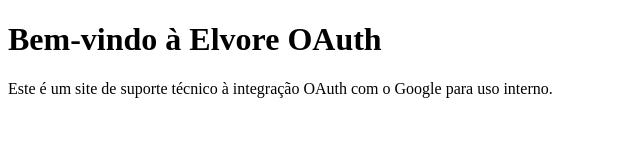
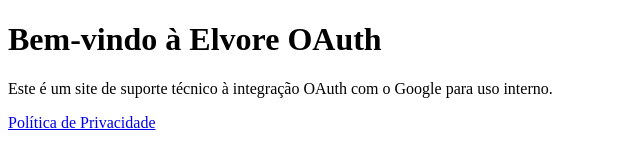
Before and after one commit to joao1312/oauth-n8n, a plain HTML site: page index.html in a window 1280 px wide. Shown: the whole page, without its empty margins (0-640 px from the left). Drawn offline with Linux system fonts and the light colour scheme.

Commit message:
Update index.html

```diff
--- a/index.html
+++ b/index.html
@@ -9,5 +9,6 @@
 <body>
   <h1>Bem-vindo à Elvore OAuth</h1>
   <p>Este é um site de suporte técnico à integração OAuth com o Google para uso interno.</p>
+  <p><a href="./privacy.html">Política de Privacidade</a></p>
 </body>
 </html>
```
